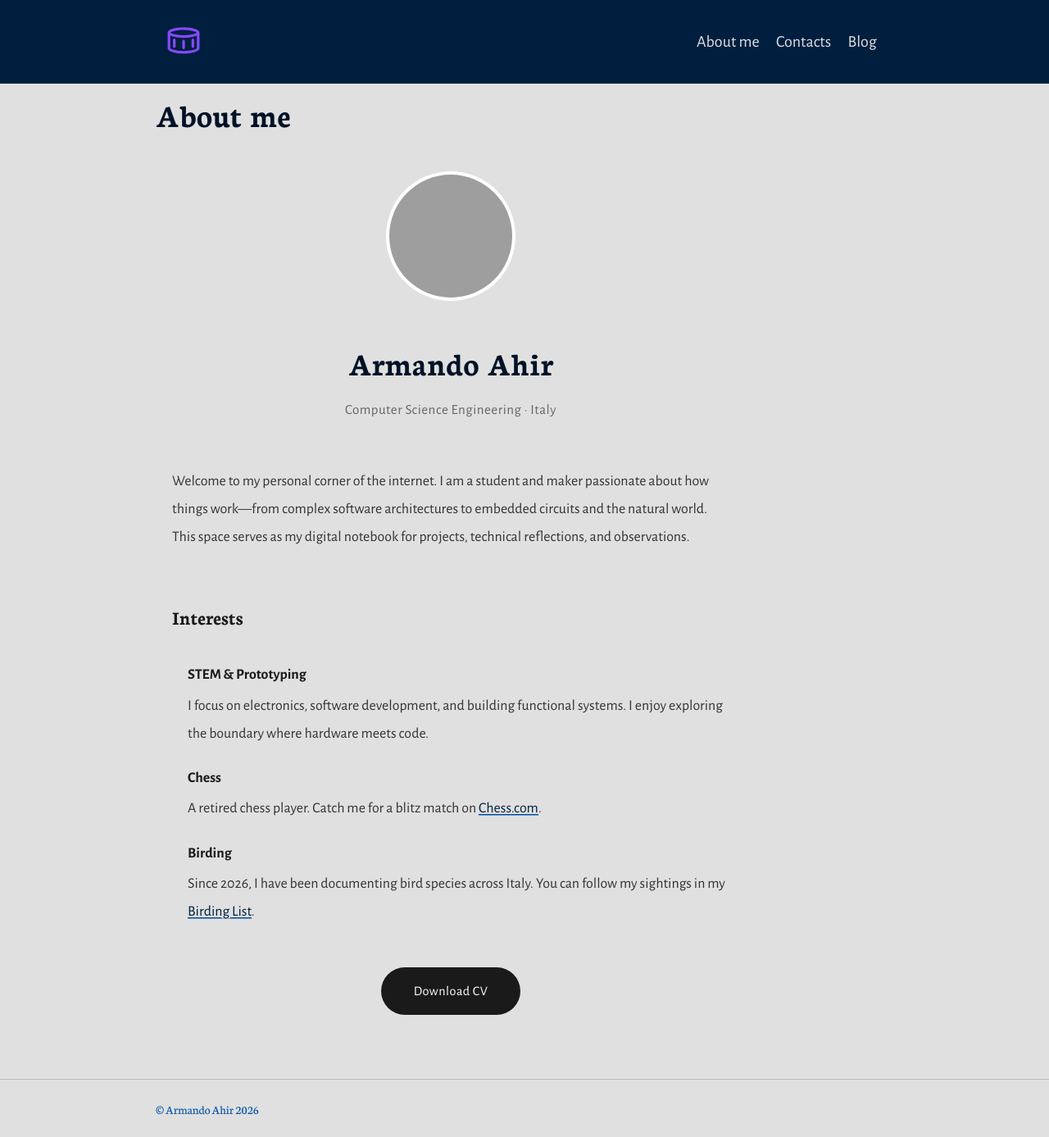
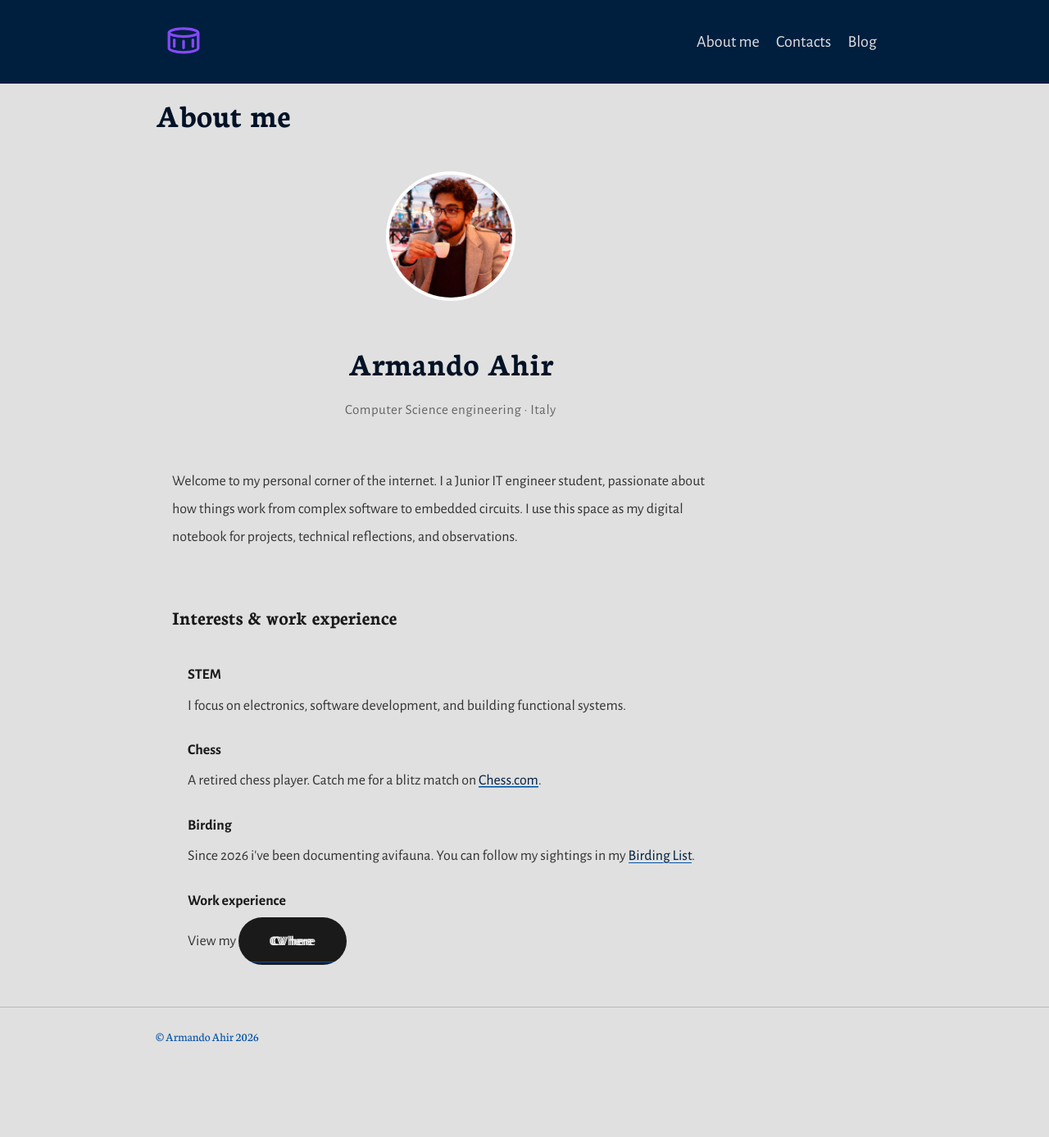
Before and after one commit to armandoahir/armandoahir.github.io, a Jekyll site: the page built from about.md, in a window 1280 px wide. Shown: the whole page at 82% size. Built offline with Jekyll 4.4.1, drawn with Linux system fonts in a browser that asks for light colours; after the commit the page ends 1298 px from its top, so only the background shows below that; grey boxes are pictures that could not be loaded.

Commit message:
[14th Apr] about.me

```diff
--- a/about.md
+++ b/about.md
@@ -109,40 +109,33 @@ permalink: /about/
 <div class="about-container">
 
   <header class="profile-section">
-    <img src="{{ '/assets/arma.jpg' | relative_url }}" alt="Armando Ahir" class="profile-pic">
+    <img src="{{ '/assets/arma.jpeg' | relative_url }}" alt="Armando Ahir" class="profile-pic">
     <h1 class="about-name">Armando Ahir</h1>
-    <p class="about-subtitle">Computer Science Engineering · Italy</p>
+    <p class="about-subtitle">Computer Science engineering  · Italy</p>
   </header>
 
   <section class="about-content">
     <p>
-      Welcome to my personal corner of the internet. I am a student and maker
-      passionate about how things work—from complex software architectures to
-      embedded circuits and the natural world. This space serves as my digital
-      notebook for projects, technical reflections, and observations.
+      Welcome to my personal corner of the internet. I a Junior IT engineer student, passionate about how things work from complex software to embedded circuits. I use this space as my digital notebook for projects, technical reflections, and observations.
     </p>
-    <h2>Interests</h2>
+    <h2>Interests & work experience</h2>
     <ul class="interests-list">
       <li>
-        <strong>STEM & Prototyping</strong>
+        <strong>STEM</strong>
         I focus on electronics, software development, and building functional systems.
-        I enjoy exploring the boundary where hardware meets code.
       </li>
       <li>
         <strong>Chess</strong>
-        A retired chess player.
-        Catch me for a blitz match on <a href="https://www.chess.com/member/itsarma" target="_blank">Chess.com</a>.
+        A retired chess player. Catch me for a blitz match on <a href="https://www.chess.com/member/itsarma" target="_blank">Chess.com</a>.
       </li>
       <li>
         <strong>Birding</strong>
-        Since 2026, I have been documenting bird species across Italy.
-        You can follow my sightings in my <a href="{{ '/birding-list' | relative_url }}">Birding List</a>.
+        Since 2026 i've been documenting avifauna. You can follow my sightings in my <a href="{{ '/birding-list' | relative_url }}">Birding List</a>.
       </li>
+      <li>
+        <strong>Work experience</strong>
+        View my <a href="{{ '/assets/files/cv.pdf' | relative_url }}" class="cv-button">CV here</a>
+        </li>
     </ul>
   </section>
-
-  <div class="cv-container">
-    <a href="{{ '/assets/files/cv.pdf' | relative_url }}" class="cv-button">Download CV</a>
-  </div>
-
 </div>
```
